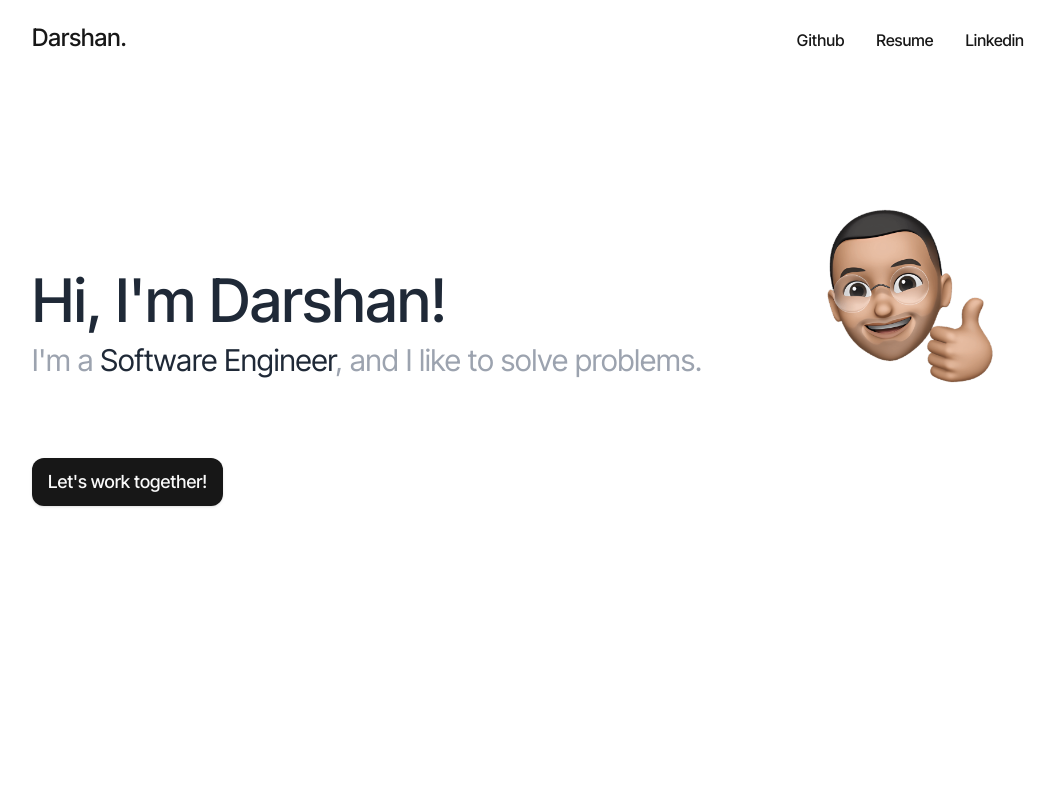
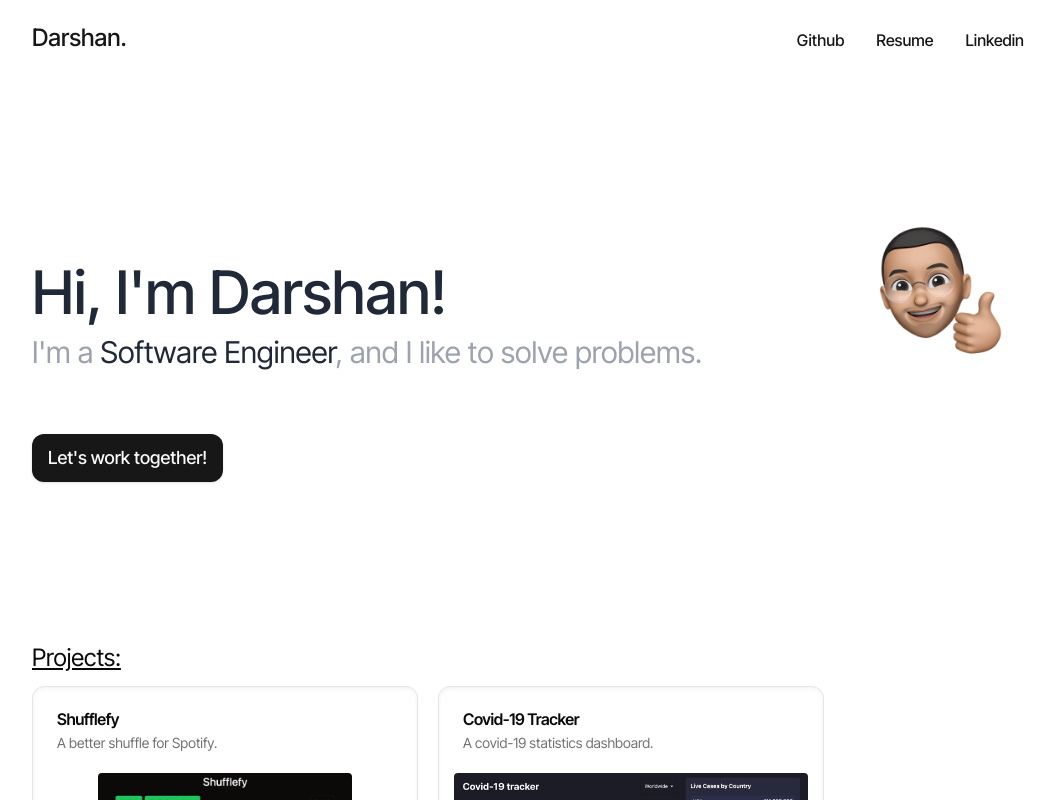
Before and after one commit to darshangoswami/Portfolio, a React (Vite) app: page / in a window 1280 px wide. Shown: the top 800 px of the page, without its empty margins (112-1167 px from the left). Built offline with nearby package versions, Linux system fonts and the light colour scheme.

Commit message:
spacing/sizing changes in hero

```diff
--- a/src/App.jsx
+++ b/src/App.jsx
@@ -41,18 +41,18 @@ function App() {
         </div>
       </nav>
       <main className="px-5 md:px-20 lg:px-36">
-        <div className="h-screen flex flex-col">
-          <div className="w-44 md:w-60 self-center my-10 md:my-3 md:pt-20 md:self-end md:mr-[-3rem] lg:mr-0">
+        <div className="mb-40 flex flex-col">
+          <div className="w-44 self-center my-10 md:pt-20 md:self-end md:mr-[-3rem] lg:mr-0">
             <img src={memoji} alt="" />
           </div>
-          <h1 className="text-4xl md:text-6xl text-gray-800 font-medium md:mt-[-9.5rem]">
+          <h1 className="text-4xl lg:text-6xl text-gray-800 font-medium md:mt-[-9.5rem]">
             Hi, I'm Darshan!
           </h1>
-          <h2 className="text-2xl text-gray-400 md:text-3xl mt-3">
+          <h2 className="text-2xl text-gray-400 lg:text-3xl mt-3 flex-wrap">
             I'm a <span className="text-gray-800">Software Engineer</span>, and
             I like to solve problems.
           </h2>
-          <Button asChild className="mt-20 py-6 text-lg w-fit rounded-xl">
+          <Button asChild className="mt-16 py-6 text-lg w-fit rounded-xl">
             <a href="mailto:goswamd@purdue.edu">Let's work together!</a>
           </Button>
         </div>
```
